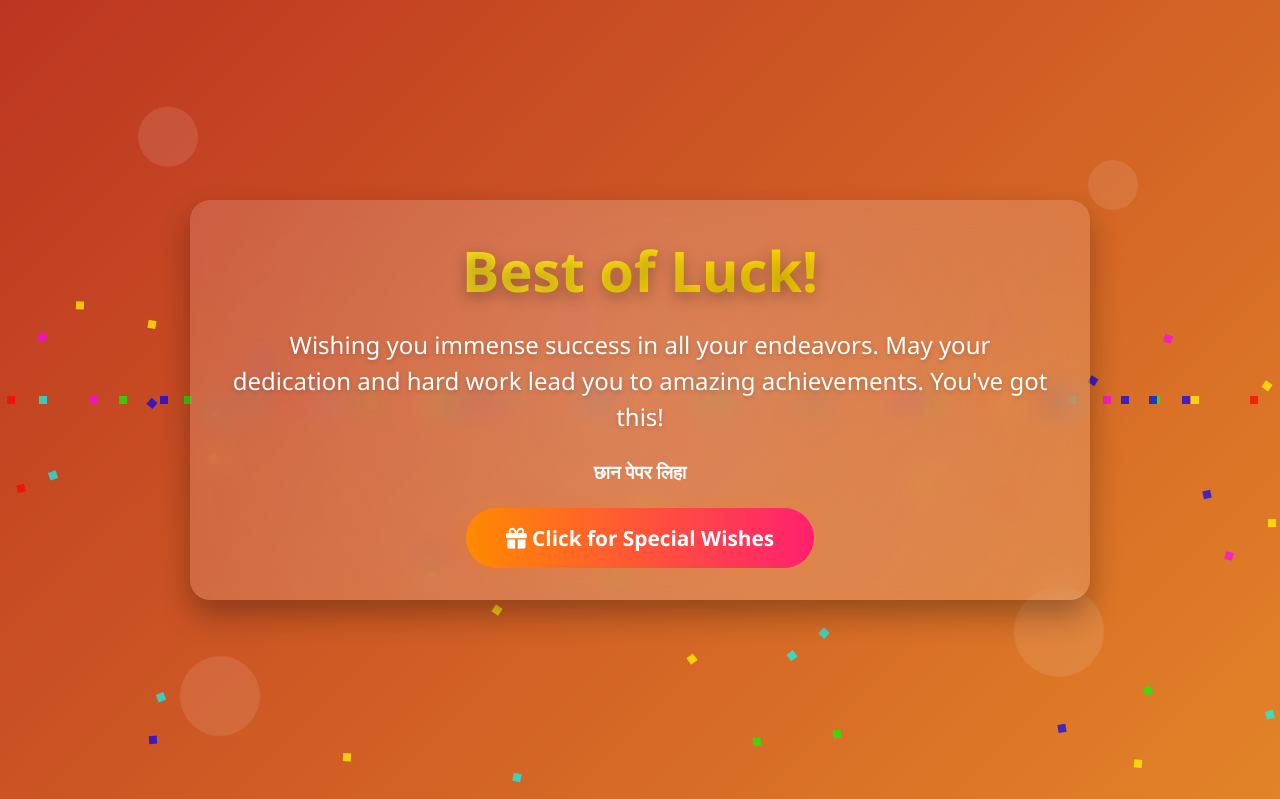
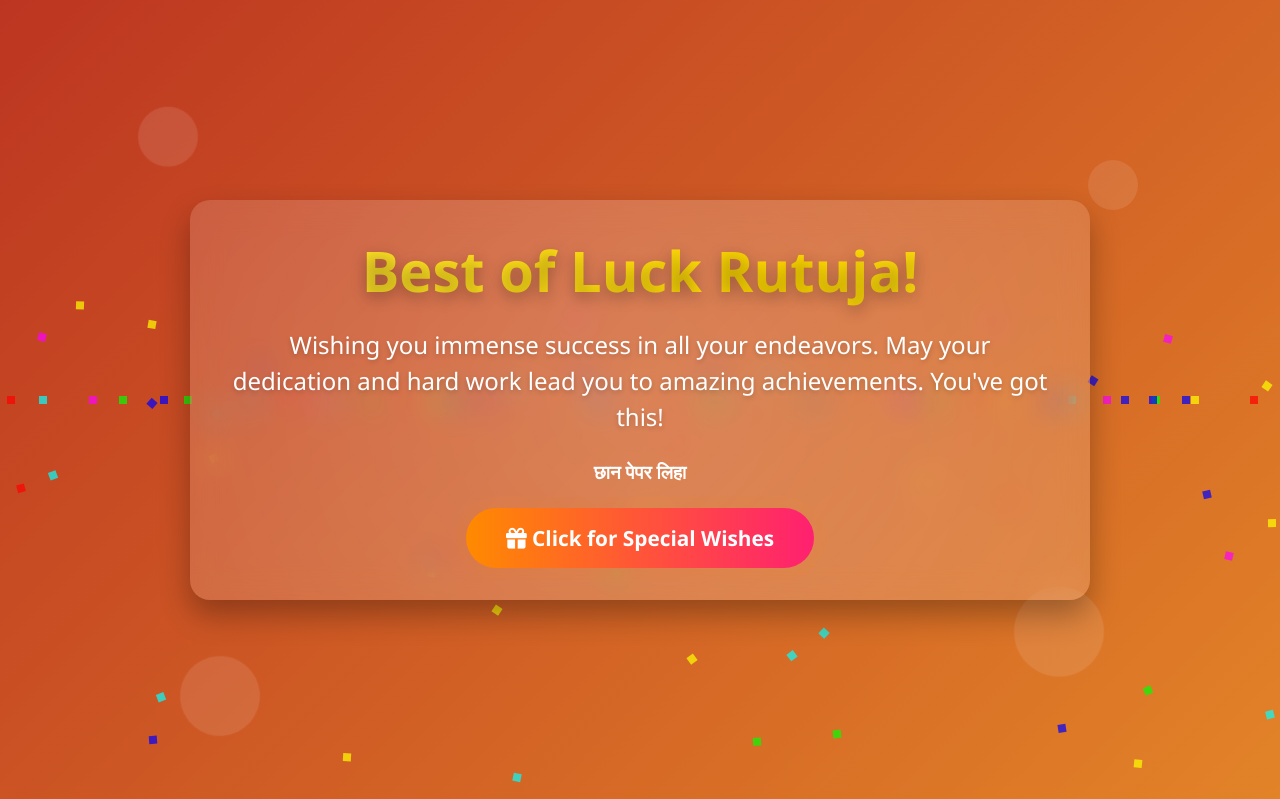
Before and after one commit to as2121/wishes, a plain HTML site: page index.html in a window 1280 px wide. Shown: the top 799 px of the page. Drawn offline with Linux system fonts and the light colour scheme.

Commit message:
Personalize heading for Rutuja

```diff
--- a/index.html
+++ b/index.html
@@ -498,7 +498,7 @@
     </div>
 
     <div class="container">
-        <h1>Best of Luck!</h1>
+        <h1>Best of Luck Rutuja!</h1>
 
         <p class="message">
             Wishing you immense success in all your endeavors. May your dedication and hard work lead you to amazing achievements.
```
